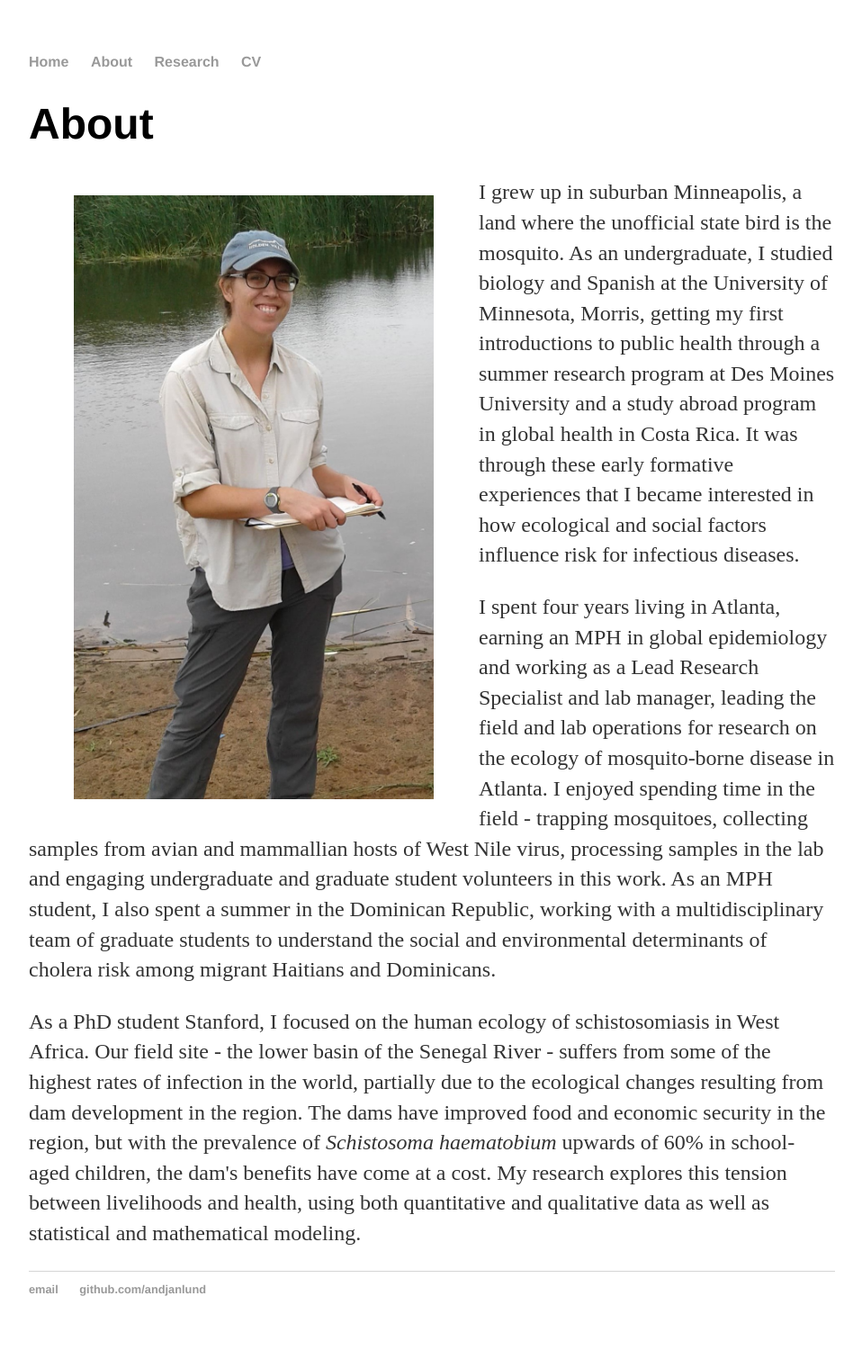
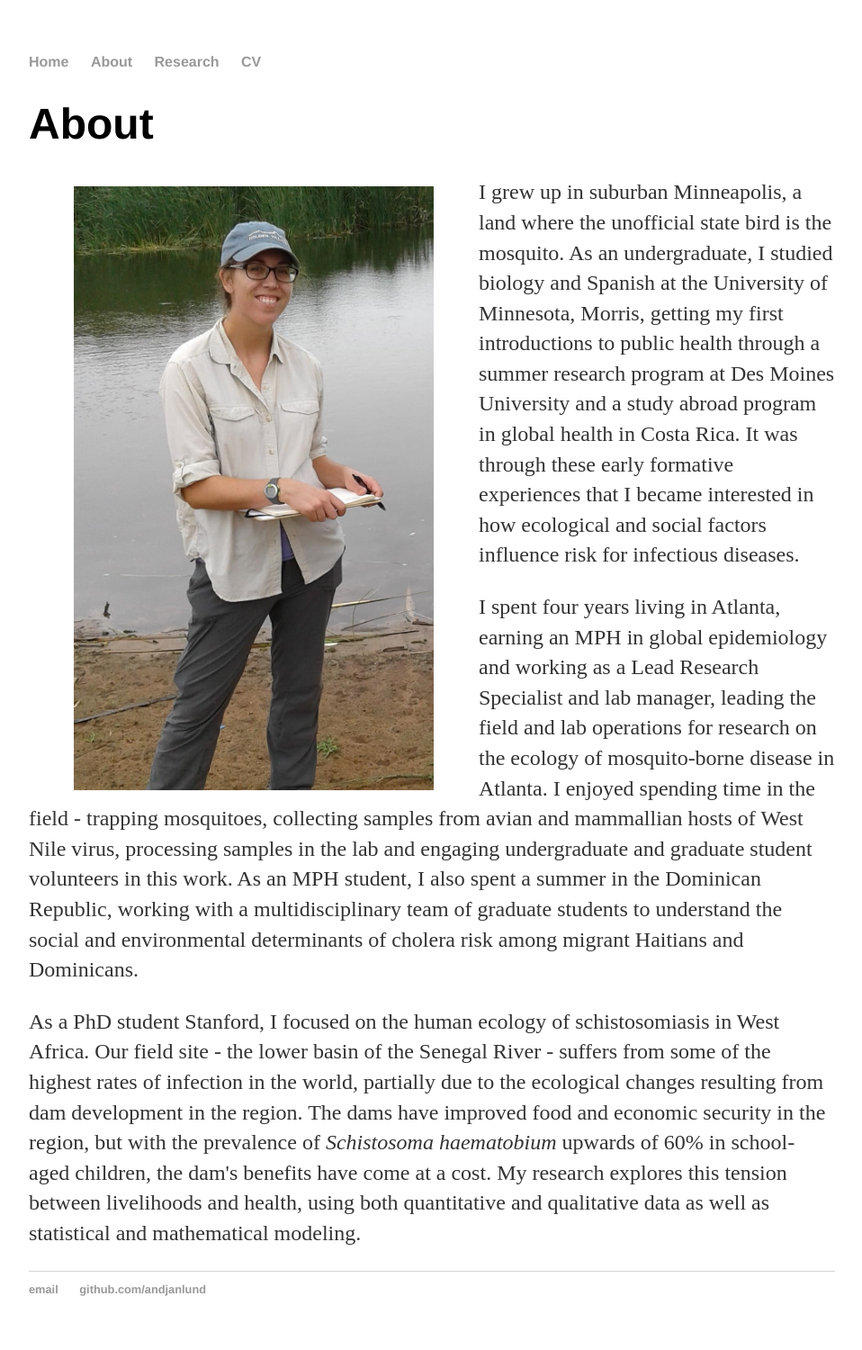
Before and after one commit to andjanlund/andjanlund.github.io, a Jekyll site: the page built from about/index.html, in a window 1280 px wide. Shown: the whole page at 90% size, without its empty margins (160-1118 px from the left). Built offline with Jekyll 4.4.1, drawn with Linux system fonts in a browser that asks for light colours.

Commit message:
reduce vertical space around image

```diff
--- a/about/index.html
+++ b/about/index.html
@@ -6,7 +6,7 @@
 
 	<div>
 	<img src="/images/andrea/20160817_132057.jpg" width = "400"
-	  align = "left" hspace = 50 vspace = 20/>
+	  align = "left" hspace = 50 vspace = 10/>
 	</div>
 
 	<p> I grew up in suburban Minneapolis, a land where the unofficial state bird is the mosquito. As an undergraduate, I studied biology and Spanish at the University of Minnesota, Morris, getting my first introductions to public health through a summer research program at Des Moines University and a study abroad program in global health in Costa Rica. It was through these early formative experiences that I became interested in how ecological and social factors influence risk for infectious diseases. </p>
```
